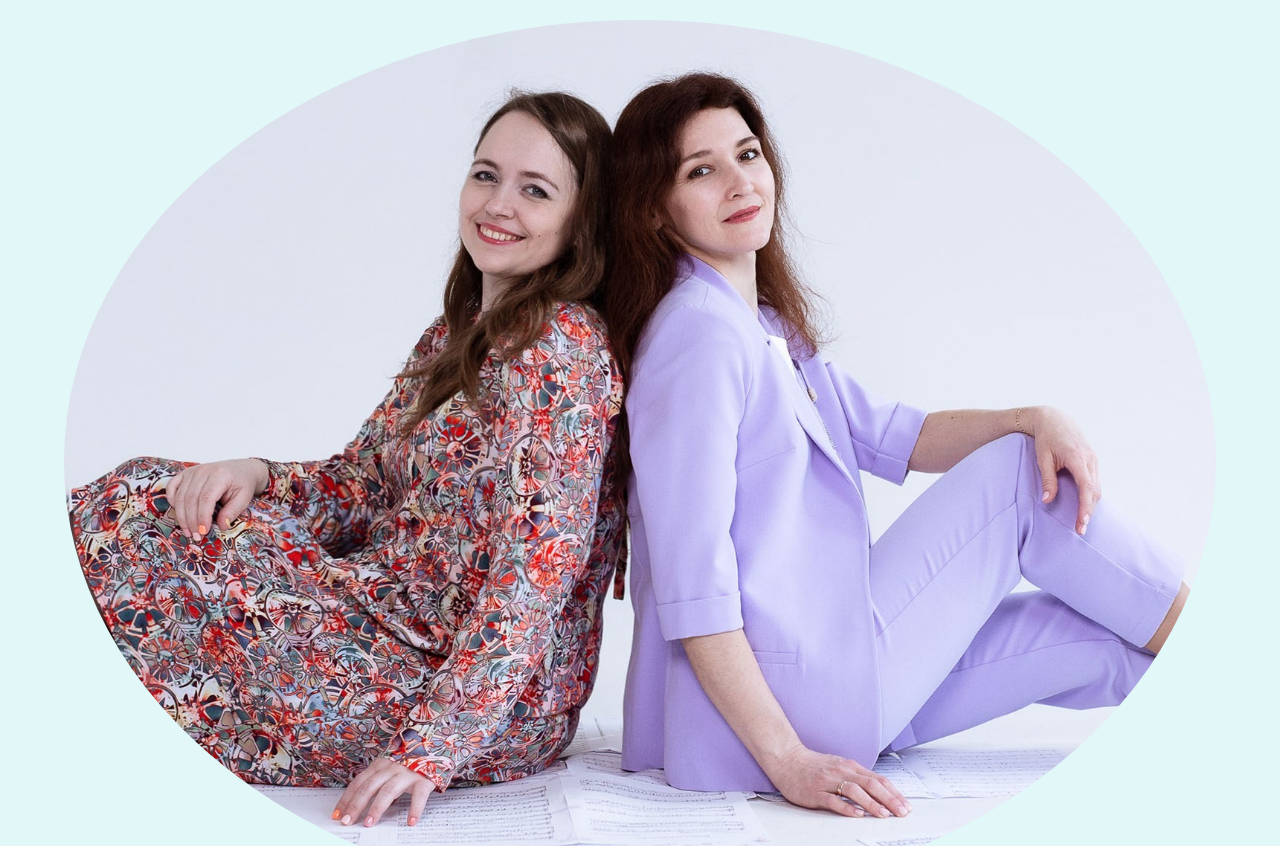
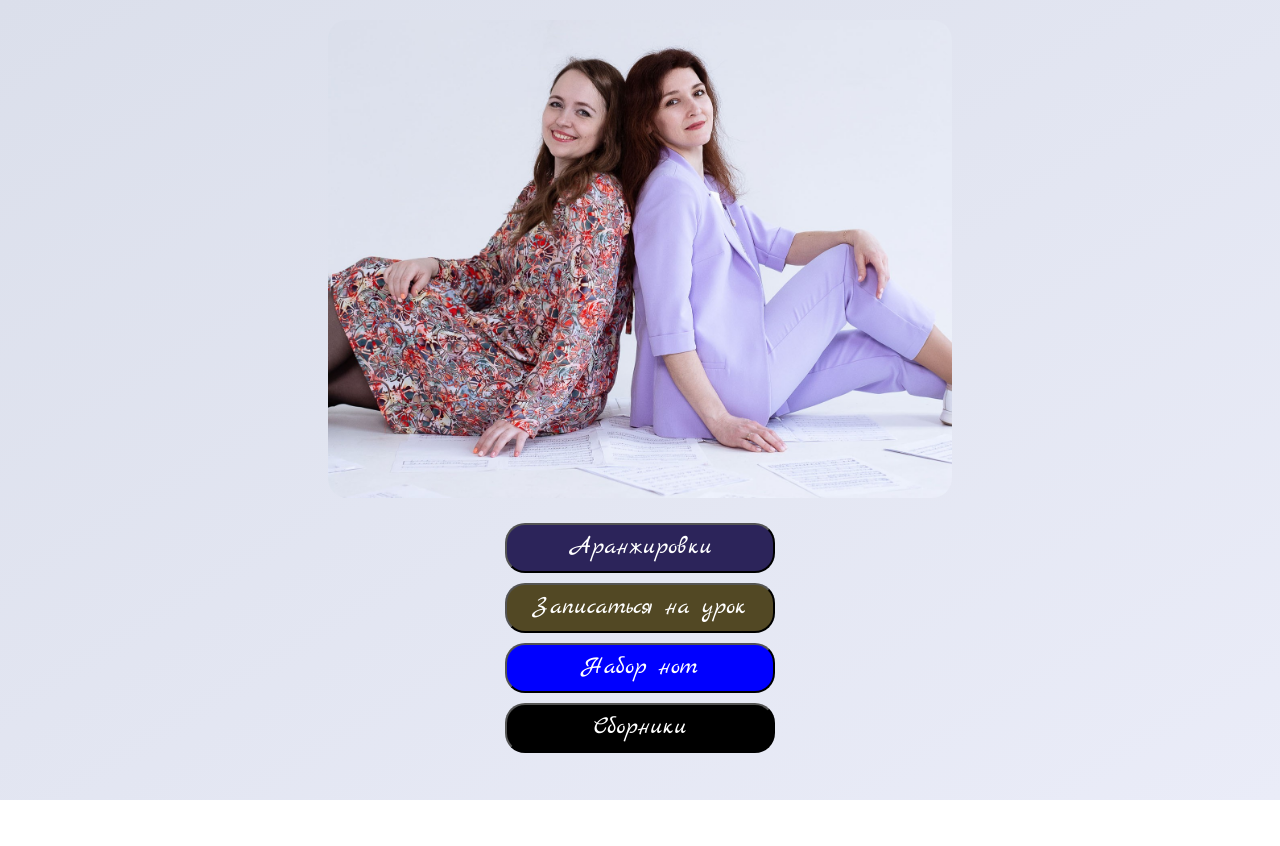
Before and after one commit to DmitrijProcevnikov/Pianists, a plain HTML site: page index.html in a window 1280 px wide. Shown: the top 846 px of the page. After the commit the page ends 800 px from the top, so only its background shows below. Drawn offline with Linux system fonts and the light colour scheme.

Commit message:
изменил главное фото и фон

```diff
--- a/style.css
+++ b/style.css
@@ -1,6 +1,9 @@
 html {
-  background-color: rgb(226, 247, 247);
-  font-size: 20px;
+  background-image: linear-gradient(
+    to right bottom,
+    rgb(219, 223, 235),
+    rgb(234, 236, 248)
+  );
 }
 
 header {
@@ -17,8 +20,8 @@ main {
 }
 
 #hero {
-  border-radius: 50%;
-  width: 90vw;
+  border-radius: 20px;
+  width: calc(30vw + 30vh);
 }
 
 button {
```
